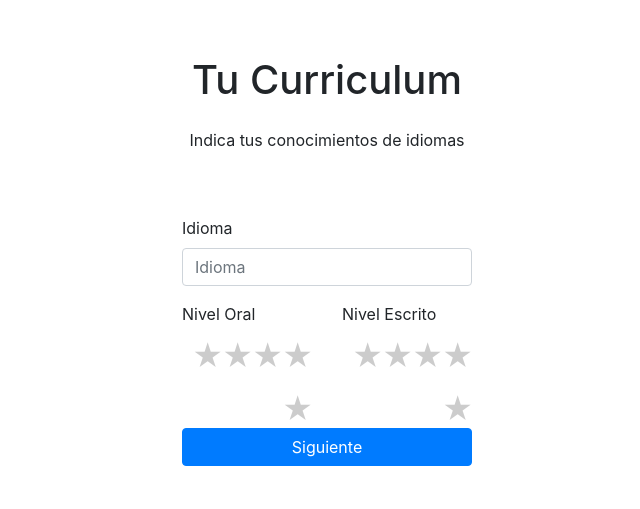
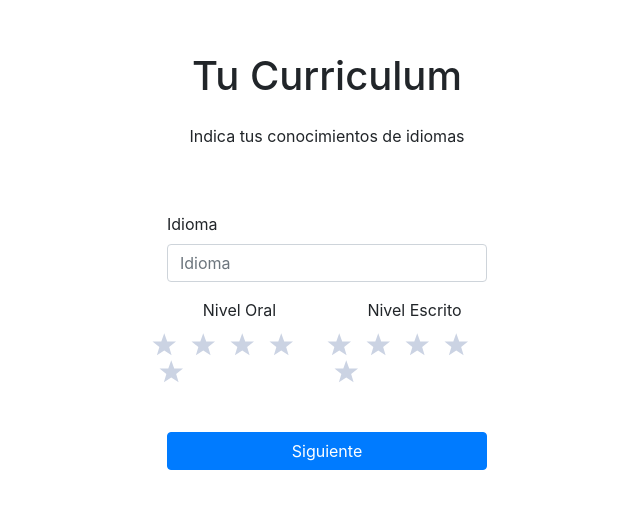
Before and after one commit to jvegaf/LagunaLink-fe, a React (Create React App) app: page / in a window 1280 px wide. Shown: the part 131-640 px from the top of the page, without its empty margins (313-953 px from the left). Built offline with nearby package versions, Linux system fonts and the light colour scheme.

Commit message:
arreglado input rating

```diff
--- a/package.json
+++ b/package.json
@@ -12,6 +12,7 @@
     "react-dom": "^17.0.1",
     "react-router-dom": "^5.2.0",
     "react-scripts": "4.0.0",
+    "react-star-ratings": "^2.3.0",
     "web-vitals": "^0.2.4"
   },
   "scripts": {
--- a/src/components/LanguageRegister/index.js
+++ b/src/components/LanguageRegister/index.js
@@ -1,9 +1,29 @@
-import React from "react";
-import { InputRating } from "../InputRating";
+import React, { useState } from "react";
+import StarRatings from 'react-star-ratings'
 
-export default function LanguageRegister() {
+export const LanguageRegister = () => {
+  const [data, setData] = useState({
+    language: "",
+    speak_level: 0,
+    write_level: 0,
+  });
+
+  const handleInputChange = (event) => {
+    setData({
+      ...data,
+      [event.target.name]: event.target.value,
+    });
+  };
+
+  const handleRatingChange = (rating, name) => {
+    setData({
+      ...data,
+      [name]: rating
+    });
+  };
+
   return (
-    <div className="col-3 m-auto">
+    <div className="col-3 m-auto p-0">
       <div className="row justify-content-center">
         <h1>Tu Curriculum</h1>
       </div>
@@ -16,19 +36,43 @@ export default function LanguageRegister() {
           <input
             type="text"
             name="language"
+            onChange={handleInputChange}
             className="form-control"
-            id="language"
             placeholder="Idioma"
           />
         </div>
         <div className="row">
           <div className="col-6">
-            <label>Nivel Oral</label>
-            <InputRating name="speak_level"/>
+            <div className="row justify-content-center">
+              <label>Nivel Oral</label>
+            </div>
+            <div className="row justify-content-center">
+              <StarRatings
+                rating={data.speak_level}
+                starHoverColor="#0275d8"
+                starRatedColor="#0275d8"
+                starDimension="25px"
+                changeRating={handleRatingChange}
+                numberOfStars={5}
+                name="speak_level"
+              />
+            </div>
           </div>
           <div className="col-6">
-            <label>Nivel Escrito</label>
-            <InputRating name="write_level" />
+            <div className="row justify-content-center">
+              <label>Nivel Escrito</label>
+            </div>
+            <div className="row justify-content-center">
+              <StarRatings
+                rating={data.write_level}
+                starDimension="25px"
+                starHoverColor="#0275d8"
+                starRatedColor="#0275d8"
+                changeRating={handleRatingChange}
+                numberOfStars={5}
+                name="write_level"
+              />
+            </div>
           </div>
         </div>
         <div className="form-group mt-5">
@@ -39,4 +83,4 @@ export default function LanguageRegister() {
       </form>
     </div>
   );
-}
+};
--- a/src/pages/__shared__/styles.css
+++ b/src/pages/__shared__/styles.css
@@ -1,4 +1,6 @@
 .center {
+  padding: 0;
+  margin: 0;
   display: flex;
   justify-content: center;
   align-items: center;
--- a/src/pages/register/index.js
+++ b/src/pages/register/index.js
@@ -1,10 +1,10 @@
 import React from 'react';
-import LanguageRegister from '../../components/LanguageRegister';
+import { LanguageRegister } from '../../components/LanguageRegister';
 import '../__shared__/styles.css';
 
 export default function register() {
   return (
-    <div className="row">
+    <div className="row m-0 p-0">
       <div className="col-12 center">
         <LanguageRegister />
       </div>
```
Also changed, not shown: 1 other file (tests, documents, lock files or other folders).
